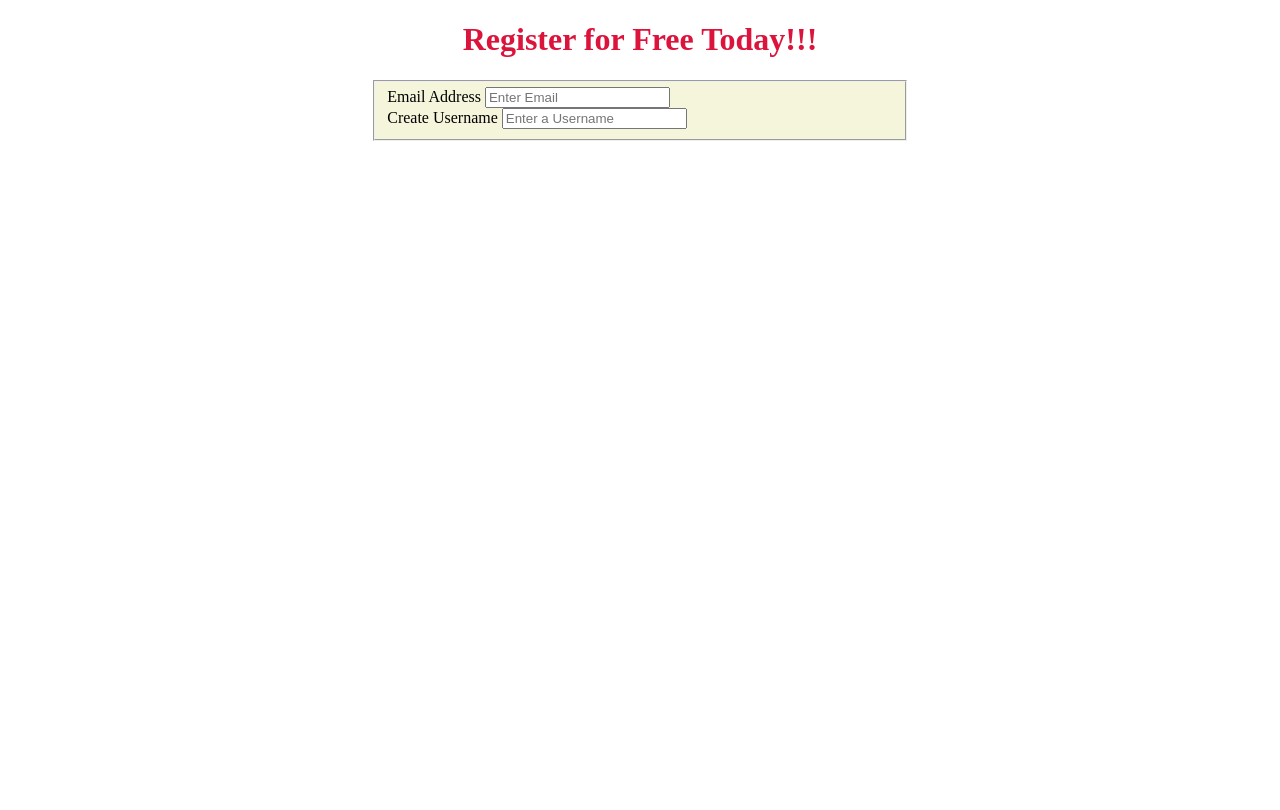
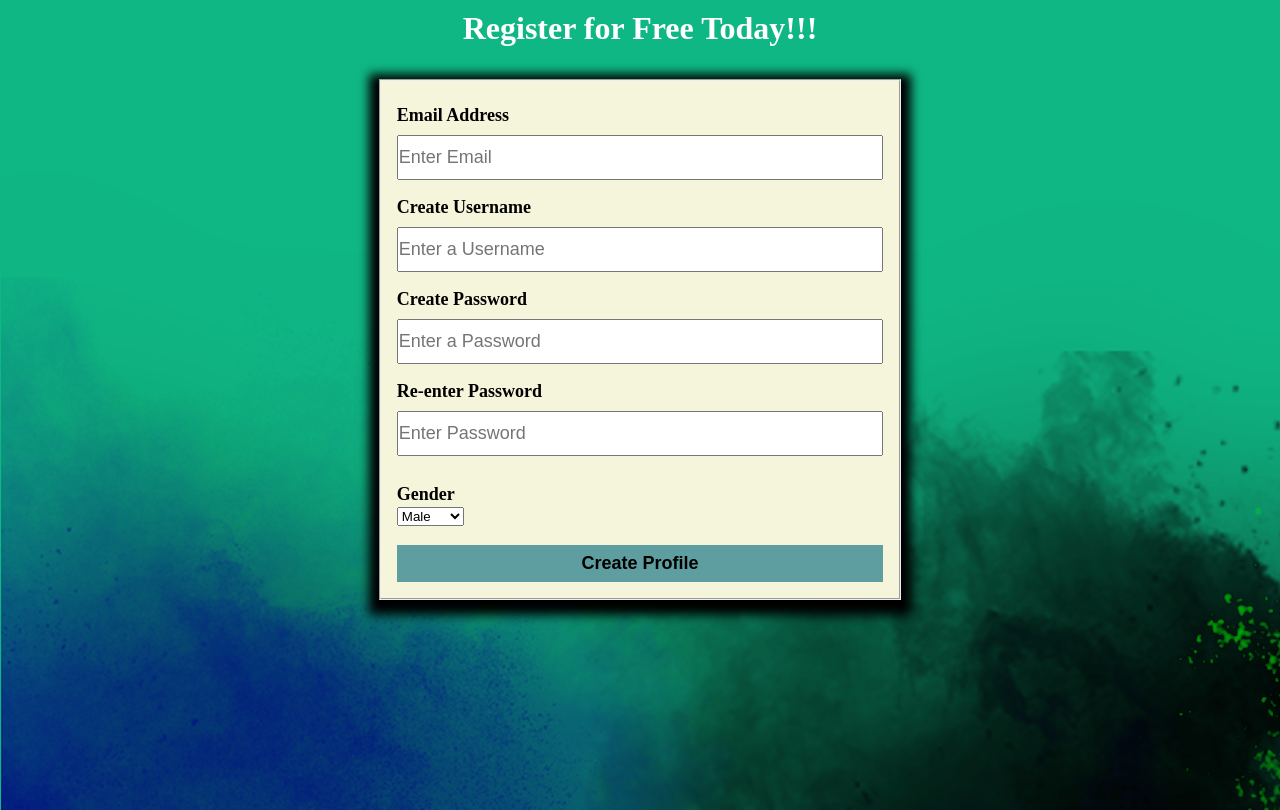
Before and after one commit to 28-png/codeup-web-exercises, a PHP site: page /register-page.html in a window 1280 px wide. Before the commit the page ends 141 px from the top, so only its background shows below. Run offline with PHP 8.4, Linux system fonts and the light colour scheme.

Commit message:
updated register project

```diff
--- a/css/login.css
+++ b/css/login.css
@@ -63,3 +63,5 @@ fieldset {
     /* HINT: Examples are available at: https://glitch.com/~input-button-width */
     width: calc(100% - 4px);
 }
+
+.
--- a/css/register.css
+++ b/css/register.css
@@ -1,13 +1,68 @@
-h1 {
-color: crimson;
+*{
+    padding: 0;
+    margin: 0;
 }
 
-body {
 
+h1 {
+color: white;
+    margin-top: 10px;
+}
+
+body, html {
+background-image: url("img/colorful-img.png");
+    background-color: #0fb784;
+    background-blend-mode: color-burn;
+    width: 100%;
+    height: 100%;
 }
 
 fieldset {
     background-color: beige;
     width: 40%;
     margin: 0 auto;
+    padding: 1em;
+    box-shadow: 0 5px 10px 10px black ;
+
 }
+
+.input {
+    font-size: large;
+    padding-top: 10px;
+    padding-bottom: 10px;
+    margin-top: .5em;
+    margin-bottom: .5em;
+    width: calc(100% - 4px)
+
+}
+
+form {
+    padding: 1em;
+    margin: 1em;
+}
+
+.form-group {
+    width: 100%;
+    margin: .5em 0;
+}
+
+.form-label {
+    font-weight: bolder;
+    font-size: large;
+}
+
+.button-block {
+    width: 100%;
+}
+
+.btn {
+    padding: 8px;
+    font-size: large;
+    font-weight: bold;
+    border: 1px lightblue;
+    background-color: cadetblue;
+}
+.h:hover {
+    color: white;
+
+}
--- a/register-page.html
+++ b/register-page.html
@@ -9,15 +9,31 @@
     <center><h1>Register for Free Today!!!</h1></center>
      <form>
          <fieldset>
-             <div>
-                 <label for="email">Email Address</label>
-                 <input type="email" id="email" name="email" placeholder="Enter Email">
+             <div class="form-group">
+                 <label for="email" class="form-label">Email Address</label>
+                 <input type="email" id="email" name="email" class="input" placeholder="Enter Email">
              </div>
-             <div>
-                 <label for="username">Create Username</label>
-                 <input type="text" id="username" name="username" placeholder="Enter a Username">
+             <div class="form-group">
+                 <label for="username" class="form-label">Create Username</label>
+                 <input type="text" id="username" name="username" class="input" placeholder="Enter a Username">
              </div>
+             <div class="form-group">
+                 <label for="password" class="form-label">Create Password</label>
+                 <input type="password" id="password" name="password" class="input" placeholder="Enter a Password">
+             </div>
+             <div class="form-group">
+                 <label for="re-writePassword" class="form-label">Re-enter Password</label>
+                 <input type="password" id="re-writePassword" class="input" name="password" placeholder="Enter Password">
+             </div>
+             <div class="form-group input">
+                <h5 class="form-label">Gender</h5>
+                 <select name="name-choice" id="name-input">
+                     <option value="male">Male</option>
+                     <option value="female">Female</option>
+                 </select>
+             </div>
+             <button class="btn button-block h">Create Profile</button>
          </fieldset>
       </form>
-    </bodystyle>
+    </body>
 </html>
```
